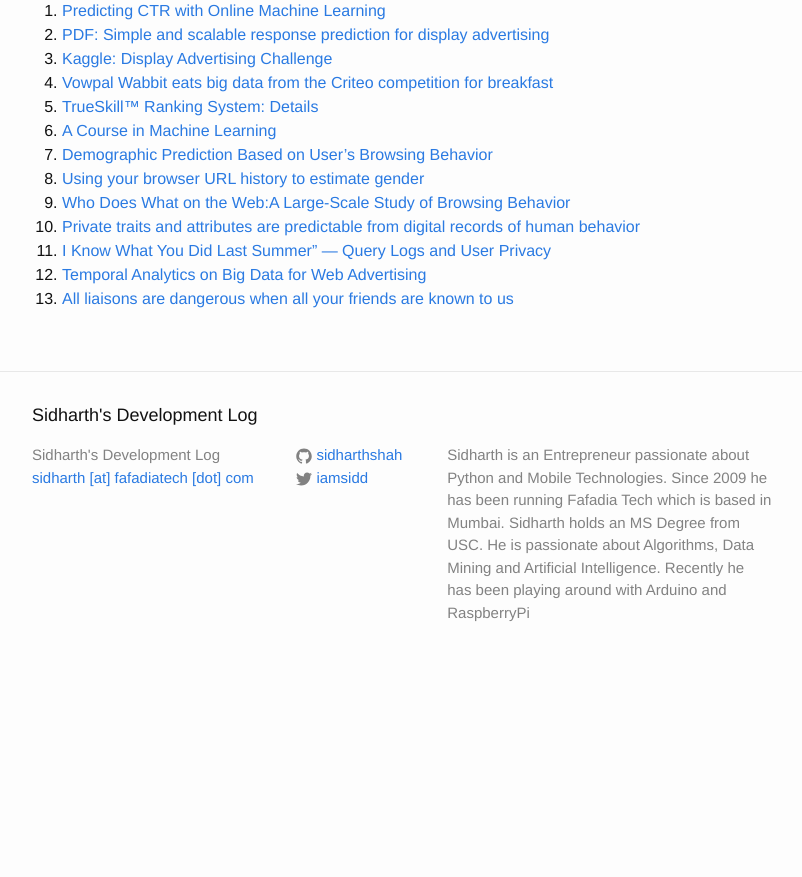
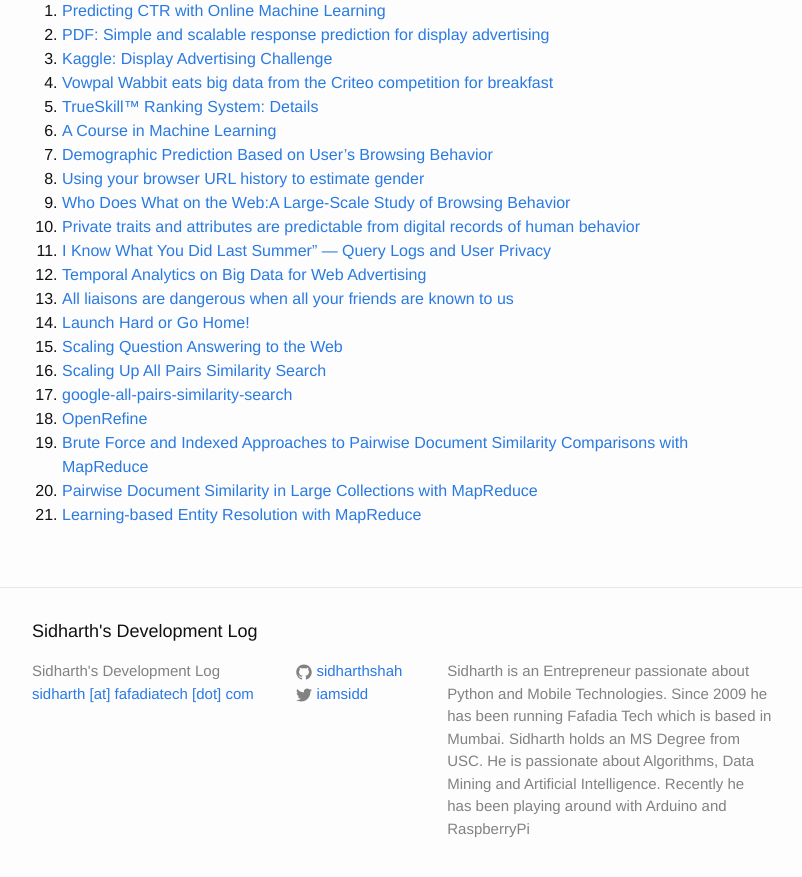
Before and after one commit to sidharthshah/sidharthshah.github.com, a Jekyll site: the page built from machine-learning.md, in a window 1280 px wide and 900 px high, scrolled down 596 px. Shown: the top 877 px of the window, without its empty margins (238-1040 px from the left). Built offline with Jekyll 4.4.1, drawn with Linux system fonts in a browser that asks for light colours; before the commit the page ends 1280 px from its top, so only the background shows below that.

```diff
--- a/machine-learning.md
+++ b/machine-learning.md
@@ -35,3 +35,11 @@
 11. [I Know What You Did Last Summer” — Query Logs and User Privacy](http://www.cs.cmu.edu/afs/cs.cmu.edu/user/rosie/www/papers/cikm2007.kanon.pdf)
 12. [Temporal Analytics on Big Data for Web Advertising](http://131.107.65.14/pubs/155806/timr-icde2012.pdf)
 13. [All liaisons are dangerous when all your friends are known to us](http://arxiv.org/pdf/1012.5913.pdf)
+14. [Launch Hard or Go Home!](http://www.idiap.ch/~fleuret/SMLD/2013/Vincent_Etter_-_Launch_Hard_or_Go_Home__Predicting_the_Success_of_Kickstarter_Campaigns.pdf)
+15. [Scaling Question Answering to the Web](http://bernstein.iicm.tugraz.at:8080/Ressourcen/Theses/cguetl_diss/diss_html/literatur/Kapitel07/References/Kwok_et_al._2001/p242-kwok.pdf)
+16. [Scaling Up All Pairs Similarity Search](http://www2007.org/papers/paper342.pdf)
+17. [google-all-pairs-similarity-search](https://code.google.com/p/google-all-pairs-similarity-search/)
+18. [OpenRefine](http://openrefine.org/)
+19. [Brute Force and Indexed Approaches to Pairwise Document Similarity Comparisons with MapReduce](http://www.umiacs.umd.edu/~jimmylin/publications/Lin_SIGIR2009.pdf)
+20. [Pairwise Document Similarity in Large Collections with MapReduce](http://www.ece.umd.edu/~oard/pdf/acl08elsayed2.pdf)
+21. [Learning-based Entity Resolution with MapReduce](http://dbs.uni-leipzig.de/file/learning_based_er_with_mr.pdf)
```
